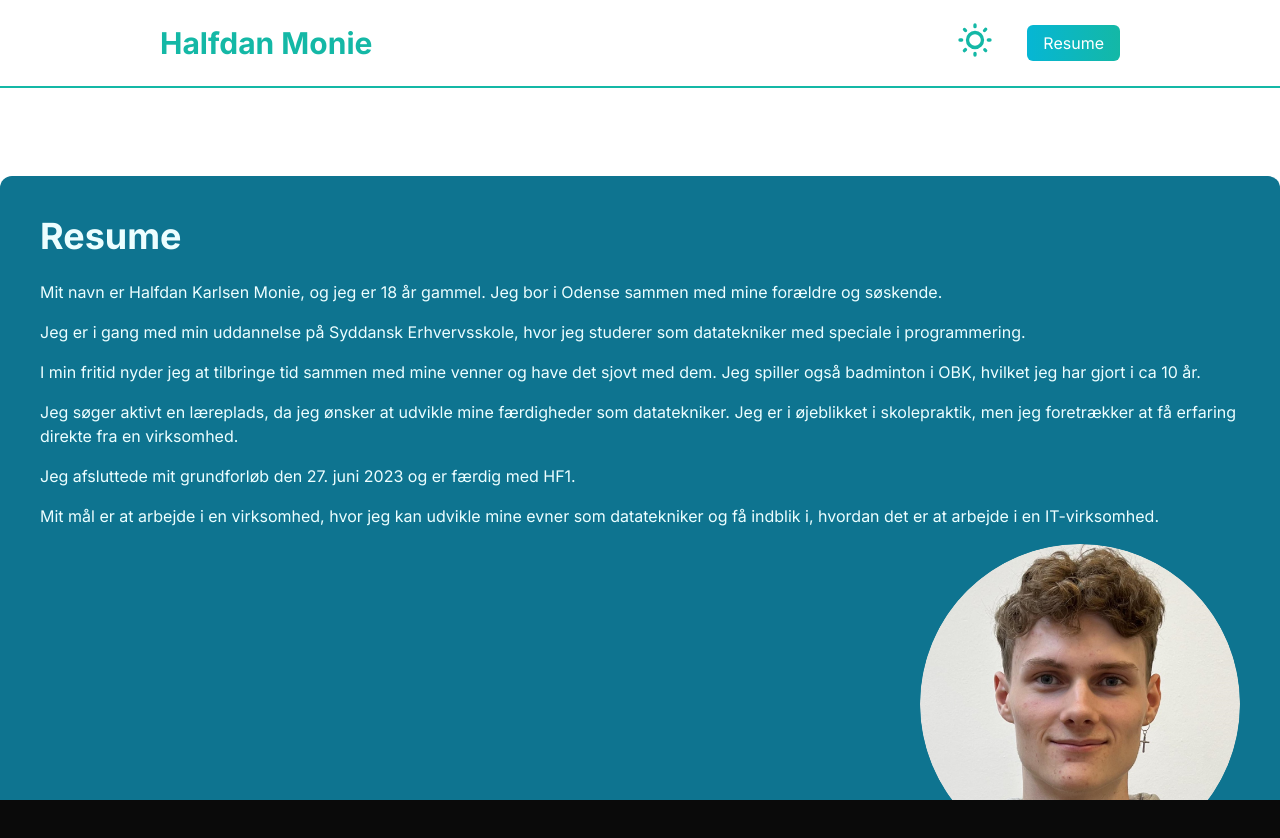
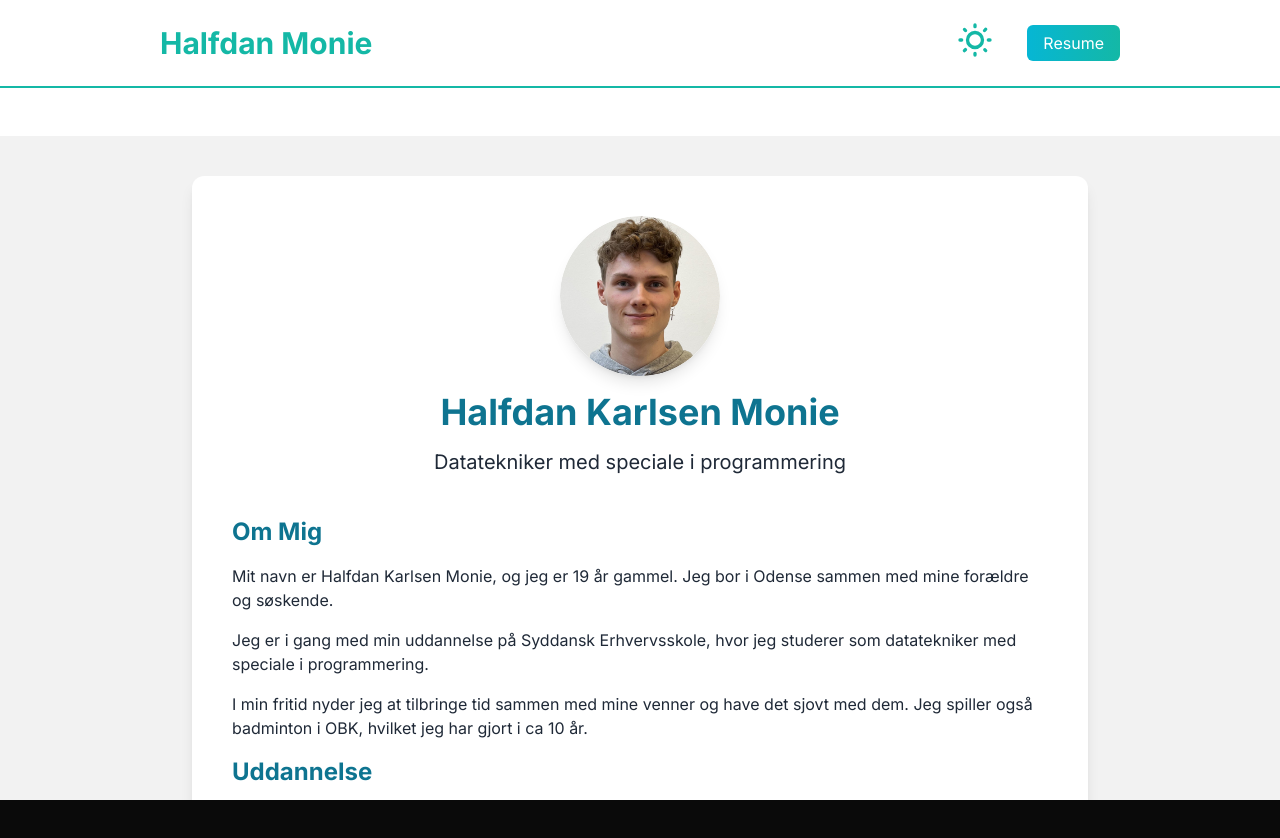
Before and after one commit to half0150/Portfolio, a Next.js app: page /resume in a window 1280 px wide. Shown: the top 838 px of the page. Built offline with nearby package versions, Linux system fonts and the light colour scheme.

Commit message:
Resume page design updated

```diff
--- a/src/app/resume/page.jsx
+++ b/src/app/resume/page.jsx
@@ -1,69 +1,82 @@
-export default function index() {
+export default function Index() {
   return (
-    <div className="flex justify-center gap-10">
-      <div className="shadow-lg p-10 rounded-xl my-10 bg-cyan-700">
-        <section className="text-gray-700 flex">
-          <div className="text-slate-300">
-            <h1 className="text-4xl font-bold mb-6 text-cyan-50">Resume</h1>
-            <div className="text-cyan-50">
+    <div className="flex justify-center items-center min-h-screen bg-base-200 dark:bg-gray-800">
+      <div className="shadow-lg p-10 rounded-xl my-10 bg-base-100 dark:bg-gray-700 max-w-4xl w-full">
+        <section>
+          <div className="text-center mb-10">
+            <img
+              src="../../cv_billede-modified.png"
+              alt="Halfdan Monie"
+              className="w-40 h-40 rounded-full mx-auto mb-4 shadow-lg"
+            />
+            <h1 className="text-4xl font-bold mb-4 text-cyan-700 dark:text-cyan-400">
+              Halfdan Karlsen Monie
+            </h1>
+            <p className="text-xl ">
+              Datatekniker med speciale i programmering
+            </p>
+          </div>
+          <div className="text-left">
+            <h2 className="text-2xl font-bold mb-4 text-cyan-700 dark:text-cyan-400">
+              Om Mig
+            </h2>
             <p className="mb-4">
-                Mit navn er Halfdan Karlsen Monie, og jeg er 18 år gammel. Jeg
-                bor i Odense sammen med mine forældre og søskende.
+              Mit navn er Halfdan Karlsen Monie, og jeg er 19 år gammel. Jeg bor
+              i Odense sammen med mine forældre og søskende.
             </p>
             <p className="mb-4">
               Jeg er i gang med min uddannelse på Syddansk Erhvervsskole, hvor
               jeg studerer som datatekniker med speciale i programmering.
             </p>
             <p className="mb-4">
-                I min fritid nyder jeg at tilbringe tid sammen med mine venner
-                og have det sjovt med dem. Jeg spiller også badminton i OBK,
-                hvilket jeg har gjort i ca 10 år.
+              I min fritid nyder jeg at tilbringe tid sammen med mine venner og
+              have det sjovt med dem. Jeg spiller også badminton i OBK, hvilket
+              jeg har gjort i ca 10 år.
             </p>
+            <h2 className="text-2xl font-bold mb-4 text-cyan-700 dark:text-cyan-400">
+              Uddannelse
+            </h2>
             <p className="mb-4">
-                Jeg søger aktivt en læreplads, da jeg ønsker at udvikle mine
-                færdigheder som datatekniker. Jeg er i øjeblikket i
-                skolepraktik, men jeg foretrækker at få erfaring direkte fra en
-                virksomhed.
+              Jeg afsluttede mit grundforløb den 27. juni 2023 og er færdig med
+              HF1.
             </p>
-              <p className="mb-4">
-                Jeg afsluttede mit grundforløb den 27. juni 2023 og er færdig
-                med HF1.
-              </p>
+            <h2 className="text-2xl font-bold mb-4 text-cyan-700 dark:text-cyan-400">
+              Karriere Mål
+            </h2>
             <p className="mb-4">
               Mit mål er at arbejde i en virksomhed, hvor jeg kan udvikle mine
-                evner som datatekniker og få indblik i, hvordan det er at
-                arbejde i en IT-virksomhed.
+              evner som datatekniker og få indblik i, hvordan det er at arbejde
+              i en IT-virksomhed.
             </p>
-              <img
-                src="../../cv_billede-modified.png"
-                alt="Halfdan Monie"
-                className="w-80 h-auto rounded-full mb-6 ml-auto"
-              />{" "}
-              {}
+            <h2 className="text-2xl font-bold mb-4 text-cyan-700 dark:text-cyan-400">
+              Erfaring
+            </h2>
             <p className="mb-4">
-                Jeg arbejder lige nu som opvasker på restauranten Gringas,
-                hvilket jeg virkelig værdsætter, da jeg synes, at arbejdsmiljøet
-                er fantastisk.
+              Jeg arbejder lige nu som opvasker på restauranten Gringas, hvilket
+              jeg virkelig værdsætter, da jeg synes, at arbejdsmiljøet er
+              fantastisk.
             </p>
             <p className="mb-4">
               Jeg har tidligere arbejdet som opstrenger hos Ketshop, hvor jeg
               også var iblandt nogle gode kollegaer.
             </p>
+            <h2 className="text-2xl font-bold mb-4 text-cyan-700 dark:text-cyan-400">
+              Færdigheder
+            </h2>
             <p className="mb-4">
-                Jeg trives bedst, når jeg arbejder i et positivt arbejdsmiljø,
-                og jeg er god til at overholde mine forpligtelser, især når det
+              Jeg trives bedst, når jeg arbejder i et positivt arbejdsmiljø, og
+              jeg er god til at overholde mine forpligtelser, især når det
               drejer sig om at møde til tiden.
             </p>
             <p className="mb-4">
-                Min erfaring inden for programmering er begrænset, men jeg
-                finder emnet meget interessant og er ivrig efter at lære mere.
+              Min erfaring inden for programmering er begrænset, men jeg finder
+              emnet meget interessant og er ivrig efter at lære mere.
             </p>
             <p className="mb-4">
               Min passion for IT opstod allerede, da jeg fik min første
               computer, og jeg har altid nydt at arbejde med teknologi.
             </p>
           </div>
-          </div>
         </section>
       </div>
     </div>
```
Lines whose indentation alone changed are shown as unchanged.
